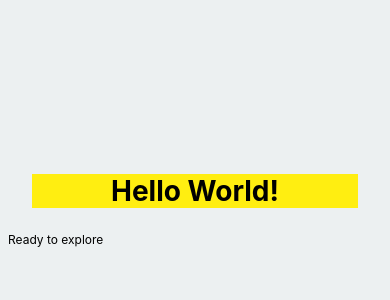
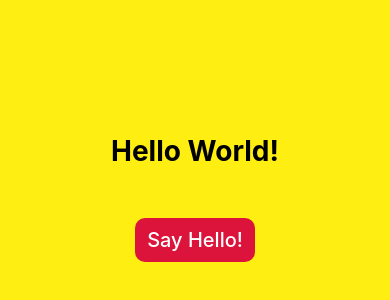
Before and after one commit to suthaharan/reactnative-colorlabs, a React Native app in the folder ColorCatalog/: screen / in a window 390 px wide. Shown: the part 224-524 px from the top of the page. Built offline with nearby package versions, Linux system fonts and the light colour scheme.

Commit message:
say hello app

```diff
--- a/ColorCatalog/App.js
+++ b/ColorCatalog/App.js
@@ -1,33 +1,44 @@
-import React from "react";
-import { Text, View, StyleSheet } from 'react-native';
-
+import { StatusBar } from 'expo-status-bar';
+import { StyleSheet, Text, TouchableOpacity, View } from 'react-native';
 
 export default function App() {
+  const handlePress=()=>{
+    console.log('Hello!')
+  }
   return (
     <View style={styles.container}>
-      <Text style={[styles.paragraph, styles.text]}>
-        Hello World!
-      </Text>
-      <Text style={{fontSize: 12}}>Ready to explore</Text>
+      <Text style={styles.heading}>Hello World!</Text>
+      <TouchableOpacity style={styles.button} onPress={handlePress}>
+        <Text style={styles.buttonText}>Say Hello!</Text>
+      </TouchableOpacity>
+      <StatusBar style="auto" />
     </View>
   );
 }
 
 const styles = StyleSheet.create({
+  heading:{
+    fontSize:28,
+    fontWeight:"700"
+  },
   container: {
     flex: 1,
+    backgroundColor: '#fe1',
+    alignItems: 'center',
     justifyContent: 'center',
-    backgroundColor: '#ecf0f1',
-    padding: 8,
   },
-  paragraph: {
-    margin: 24,
-    fontSize: 18,
-    fontWeight: 'bold',
-    textAlign: 'center',
-    backgroundColor: '#fe1'
+  button:{
+    marginTop:50,
+    borderRadius:10,
+    padding:10,
+    backgroundColor: 'crimson',
+    textColor: 'white',
+    width:120,
   },
-  text:{
-    fontSize: 28
+  buttonText:{
+    color:'white',
+    fontSize:20,
+    alignSelf:'center',
+    fontWeight:'500'
   }
 });
```
Also changed, not shown: 1 other file (tests, documents, lock files or other folders).
